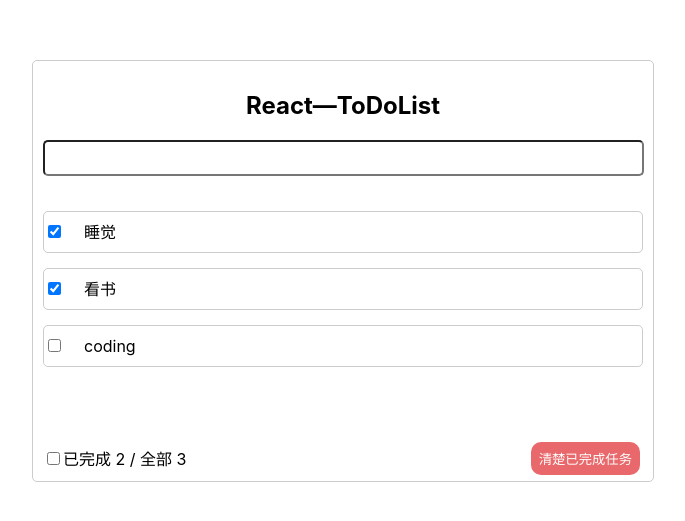
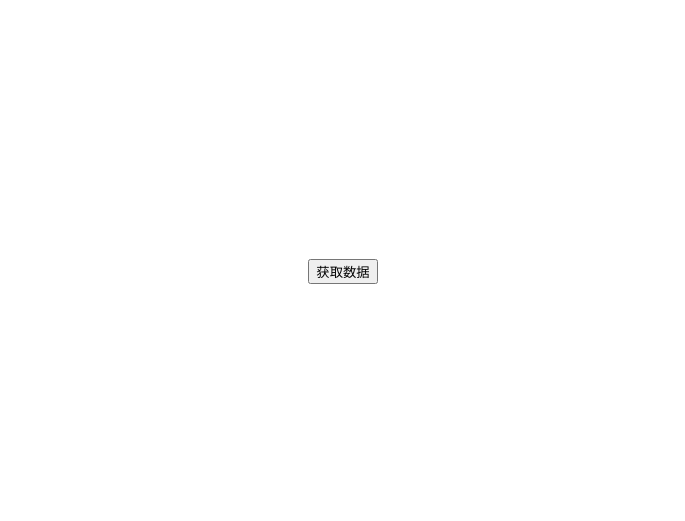
Before and after one commit to ErXun/react-demo, a React (Create React App) app: page / in a window 1280 px wide. Shown: the part 129-650 px from the top of the page, without its empty margins (297-982 px from the left). Built offline with nearby package versions, Linux system fonts and the light colour scheme.

Commit message:
react 脚手架代理配置

```diff
--- a/src/App.js
+++ b/src/App.js
@@ -1,6 +1,7 @@
 import React from 'react';
 import './App.css';
-import ToDoList from './components/ToDoList/ToDoList';
+// import ToDoList from './components/ToDoList/ToDoList';
+import Axios from './components/Axios/Axios';
 
 
 
@@ -8,7 +9,8 @@ export default class App extends React.Component {
   render() {
     return (
       <div className="App">
-        <ToDoList />
+        {/* <ToDoList /> */}
+        <Axios />
       </div>
     )
   }
--- /dev/null
+++ b/src/components/Axios/Axios.jsx
@@ -0,0 +1,23 @@
+import React, { Component } from 'react'
+import axios from 'axios'
+
+export default class Axios extends Component {
+
+  handleAxios = () => {
+    axios.get('http://localhost:3000/proxy1/server').then((res) => {
+      console.log(res);
+    }, (error) => {
+      console.log(error);
+    })
+  }
+
+
+
+  render() {
+    return (
+      <div>
+        <button onClick={this.handleAxios}>获取数据</button>
+      </div>
+    )
+  }
+}
```
Also changed, not shown: src/setupProxy.js (added, +27 -0 lines), package.json (line endings or trailing spaces), 1 other file (tests, documents, lock files or other folders).
